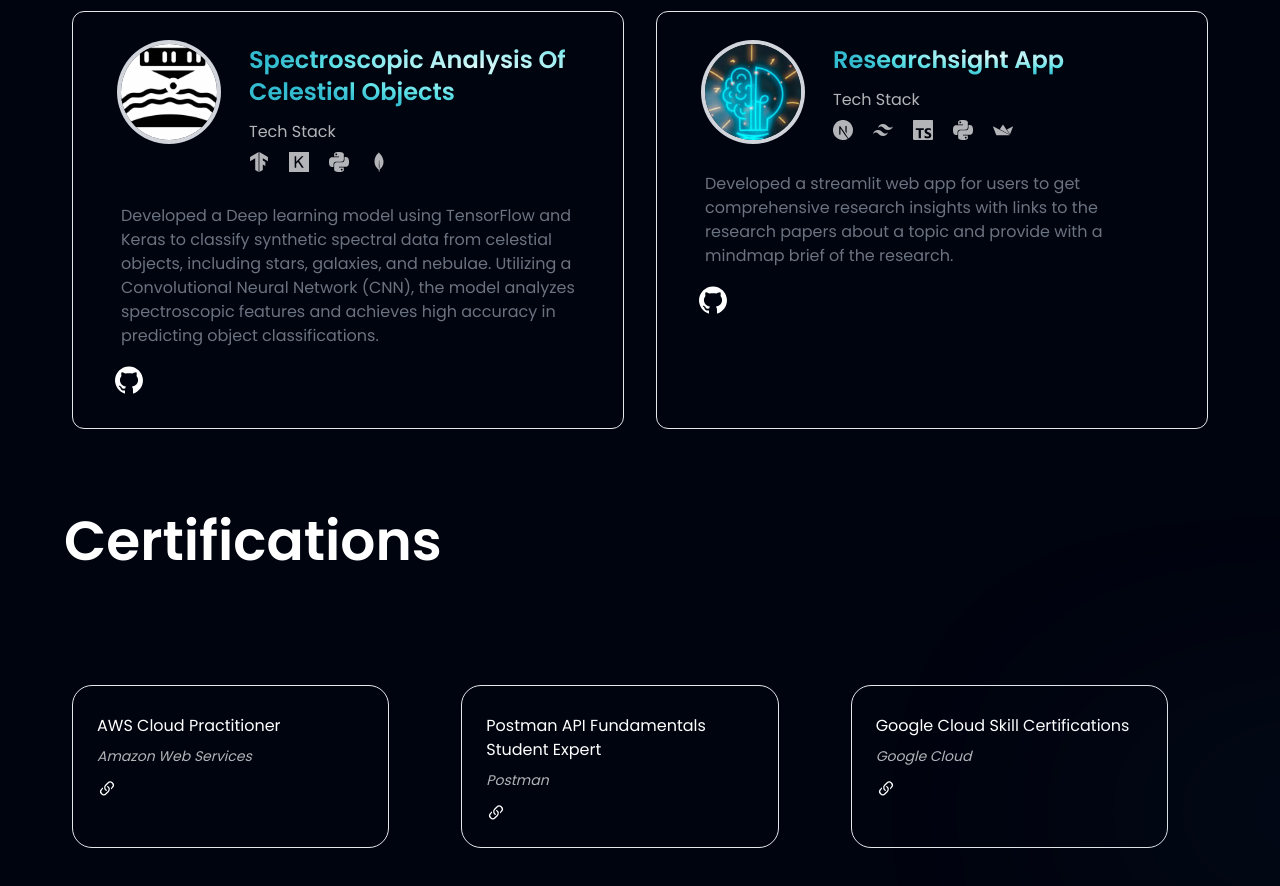
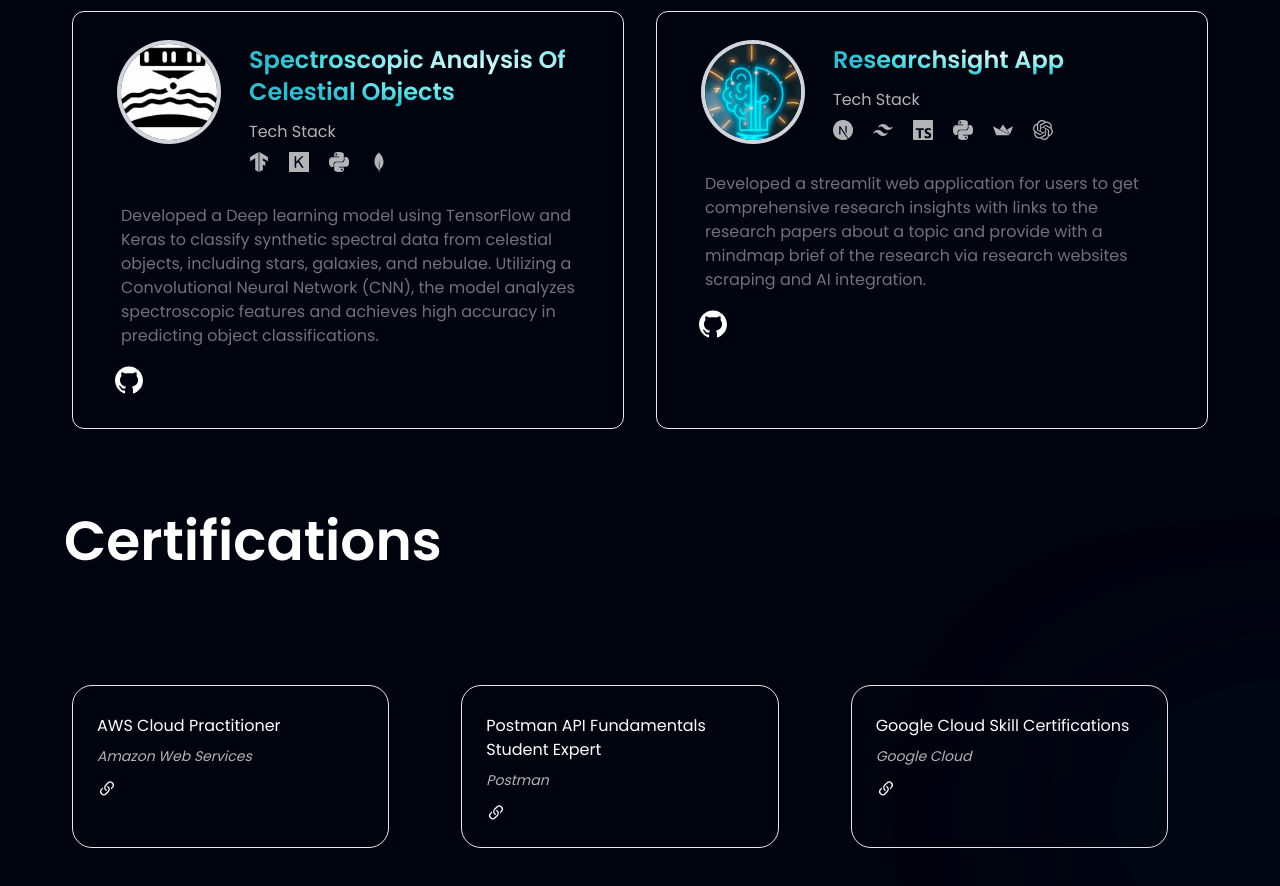
Before and after one commit to aryanyadav-dev/Portfolio, a React (Vite) app: page / in a window 1280 px wide. Shown: the part 4900-5786 px from the top of the page. Built offline with nearby package versions, Linux system fonts and the light colour scheme.

Commit message:
Project info updated

```diff
--- a/src/constants/index.js
+++ b/src/constants/index.js
@@ -630,7 +630,7 @@ export const projects = [
     title: "Researchsight App",
     github:"https://github.com/aryanyadav-dev/researchsight-app",
     image: opensource,
-    content: "Developed a streamlit web app for users to get comprehensive research insights with links to the research papers about a topic and provide with a mindmap brief of the research.",
+    content: "Developed a streamlit web application for users to get comprehensive research insights with links to the research papers about a topic and provide with a mindmap brief of the research via research websites scraping and AI integration.",
     stack: [
       {
         id: "icon-1",
@@ -656,6 +656,11 @@ export const projects = [
         id: "icon-5",
         icon: SiStreamlit,
         name: "Streamlit"
+      },
+      {
+        id: "icon-6",
+        icon: SiOpenai,
+        name: "OpenAI API"
       },
     ],
   },
```
